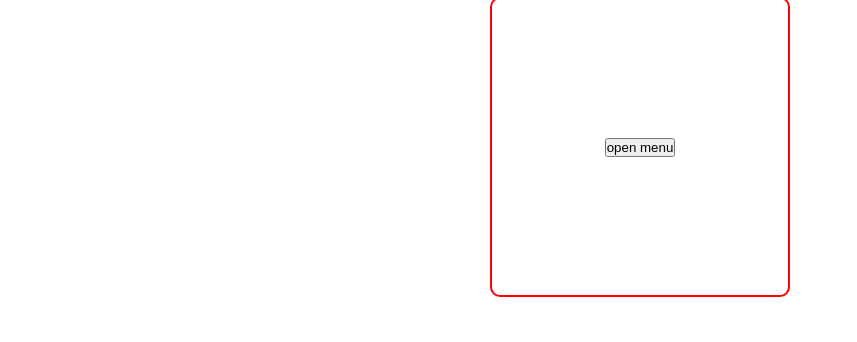
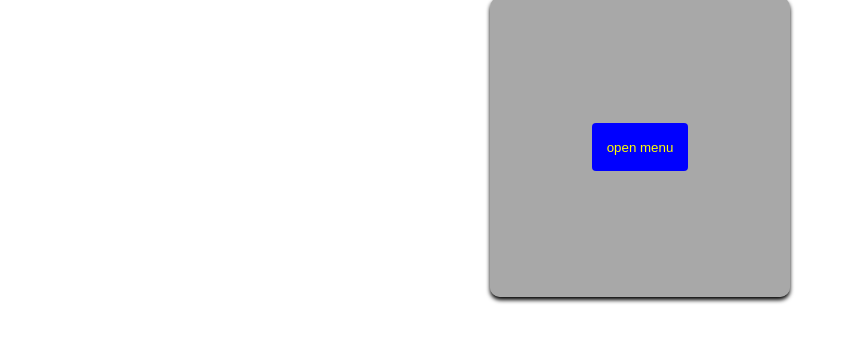
Before and after one commit to Jipsonscott/git-code-jipson-playground, a plain HTML site: page index.html in a window 1280 px wide. Shown: the part 58-400 px from the top of the page, without its empty margins (0-857 px from the left). Drawn offline with Linux system fonts and the light colour scheme.

Commit message:
completed the card style

```diff
--- a/style.css
+++ b/style.css
@@ -5,7 +5,7 @@
 }
 
 .card {
-    border: 2px solid red;
+    box-shadow: 0 3px 4px black;
     width: 300px;
     height: 300px;
     border-radius: 10px;
@@ -13,4 +13,21 @@
     display: flex;
     justify-content: center;
     align-items: center;
+    background-color: rgba(0, 0, 0, 0.342);
 }
+
+button {
+    background-color: blue;
+    color: yellow;
+    border: none;
+    width: 6rem;
+    height: 3rem;
+    border-radius: 4px;
+    transition: all 0.2s ease-out;
+}
+
+button:hover {
+    background-color: blueviolet;
+    color: whitesmoke;
+    scale: 1.1;
+}
```
